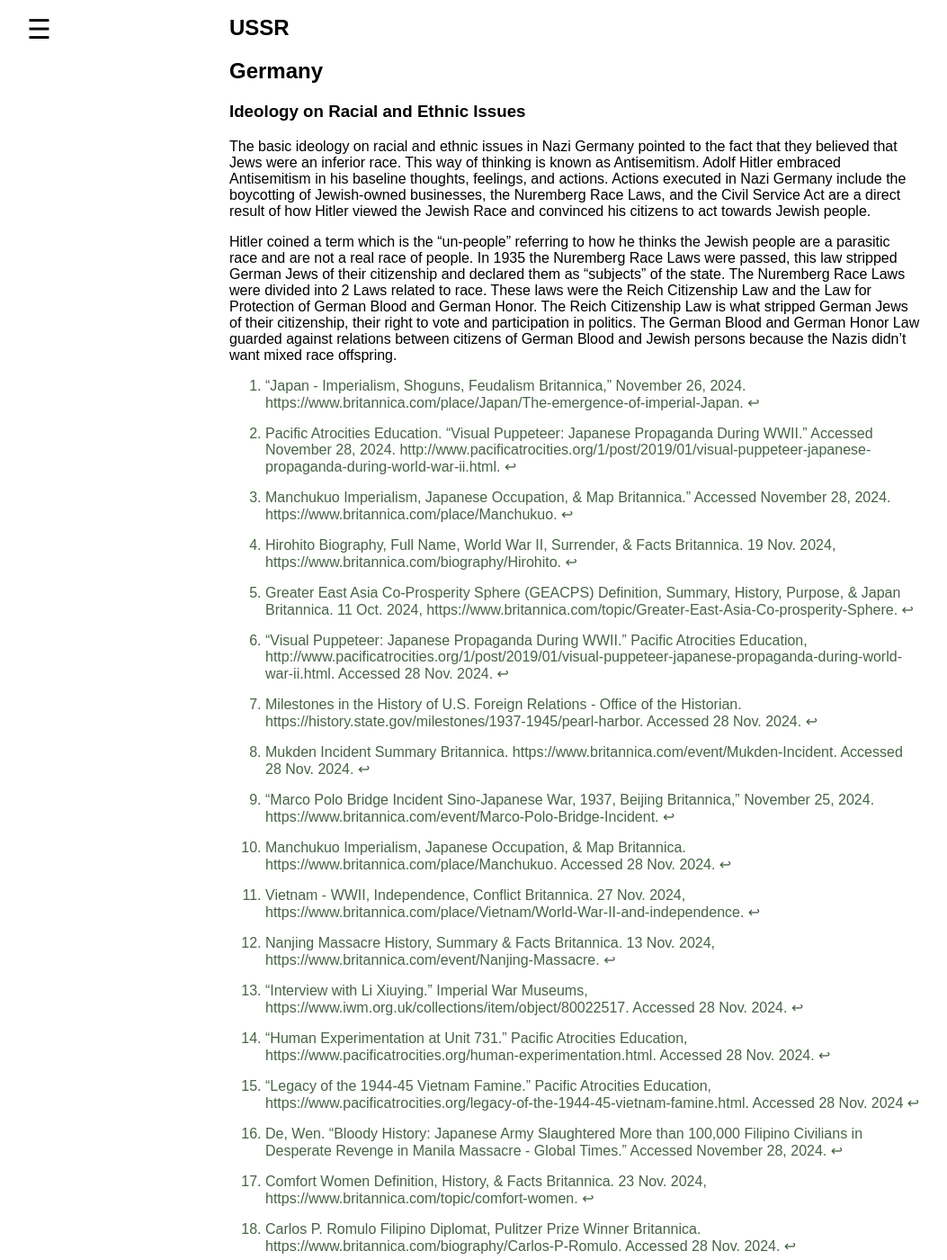
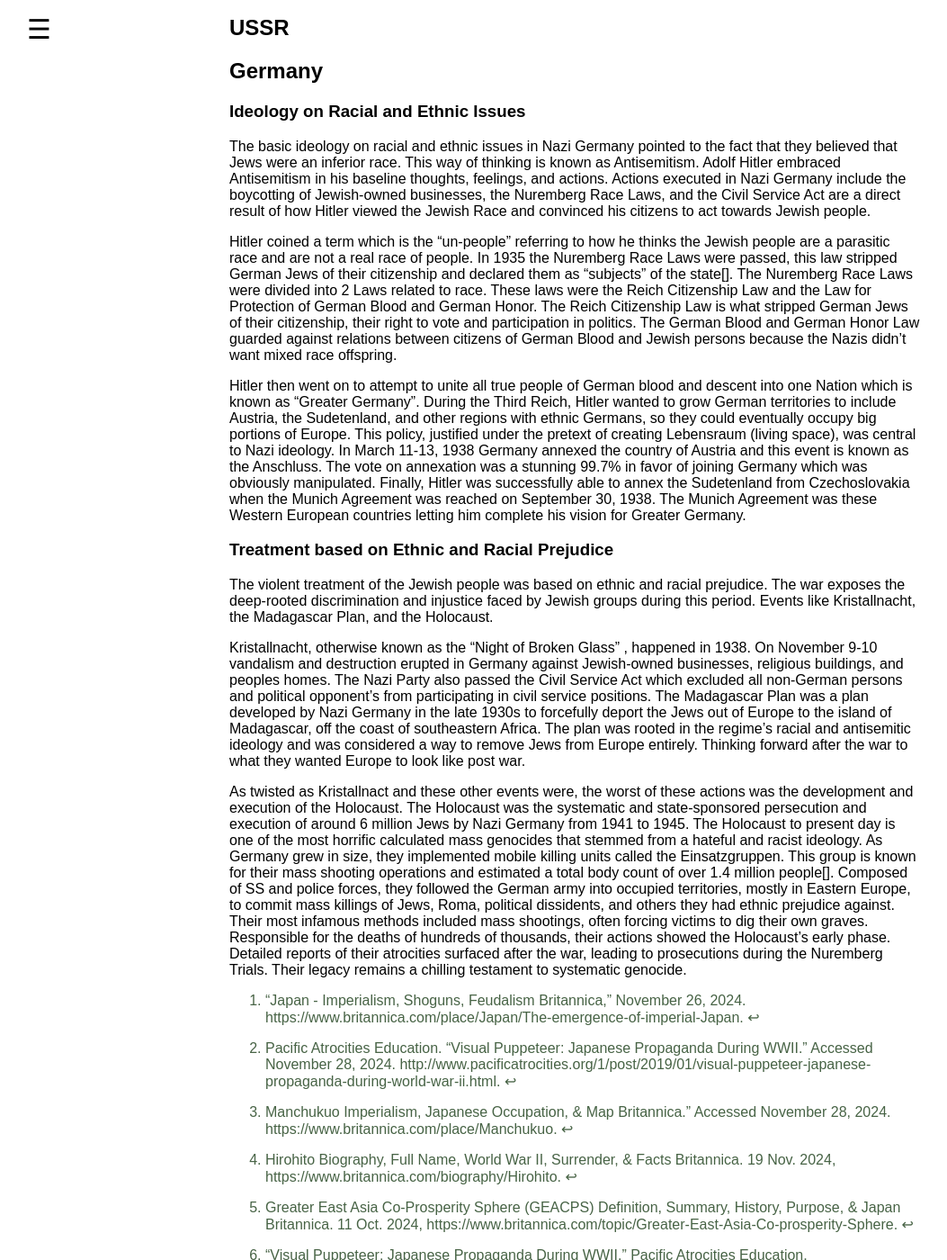
Before and after one commit to tshah93/ShahTanviAMH3931, a Jekyll site: the page built from 002_analysis.md, in a window 1280 px wide and 1400 px high, scrolled down 4658 px. Shown: the whole window at 90% size, without its empty margins (1-1054 px from the left). Built offline with Jekyll 4.4.1, drawn with Linux system fonts in a browser that asks for light colours.

Commit message:
Update 002_analysis.md

```diff
--- a/002_analysis.md
+++ b/002_analysis.md
@@ -69,7 +69,17 @@ Ultimately the rise and fall of Japanese racial superiority during World War 2 a
 ### Ideology on Racial and Ethnic Issues
 The basic ideology on racial and ethnic issues in Nazi Germany pointed to the fact that they believed that Jews were an inferior race. This way of thinking is known as Antisemitism. Adolf Hitler embraced Antisemitism in his baseline thoughts, feelings, and actions. Actions executed in Nazi Germany include the boycotting of Jewish-owned businesses, the Nuremberg Race Laws, and the Civil Service Act are a direct result of how Hitler viewed the Jewish Race and convinced his citizens to act towards Jewish people.
 
-Hitler coined a term which is the “un-people” referring to how he thinks the Jewish people are a parasitic race and are not a real race of people. In 1935 the Nuremberg Race Laws were passed, this law stripped German Jews of their citizenship and declared them as “subjects” of the state. The Nuremberg Race Laws were divided into 2 Laws related to race. These laws were the Reich Citizenship Law and the Law for Protection of German Blood and German Honor. The Reich Citizenship Law is what stripped German Jews of their citizenship, their right to vote and participation in politics. The German Blood and German Honor Law guarded against relations between citizens of German Blood and Jewish persons because the Nazis didn’t want mixed race offspring.
+Hitler coined a term which is the “un-people” referring to how he thinks the Jewish people are a parasitic race and are not a real race of people. In 1935 the Nuremberg Race Laws were passed, this law stripped German Jews of their citizenship and declared them as “subjects” of the state[]. The Nuremberg Race Laws were divided into 2 Laws related to race. These laws were the Reich Citizenship Law and the Law for Protection of German Blood and German Honor. The Reich Citizenship Law is what stripped German Jews of their citizenship, their right to vote and participation in politics. The German Blood and German Honor Law guarded against relations between citizens of German Blood and Jewish persons because the Nazis didn’t want mixed race offspring.
+
+Hitler then went on to attempt to unite all true people of German blood and descent into one Nation which is known as “Greater Germany”.  During the Third Reich, Hitler wanted to grow German territories to include Austria, the Sudetenland, and other regions with ethnic Germans, so they could eventually occupy big portions of Europe. This policy, justified under the pretext of creating Lebensraum (living space), was central to Nazi ideology. In March 11-13, 1938 Germany annexed the country of Austria and this event is known as the Anschluss. The vote on annexation was a stunning 99.7% in favor of joining Germany which was obviously manipulated. Finally, Hitler was successfully able to annex the Sudetenland from Czechoslovakia when the Munich Agreement was reached on September 30, 1938. The Munich Agreement was these Western European countries letting him complete his vision for Greater Germany.
+
+### Treatment based on Ethnic and Racial Prejudice
+The violent treatment of the Jewish people was based on ethnic and racial prejudice. The war exposes the deep-rooted discrimination and injustice faced by Jewish groups during this period. Events like Kristallnacht, the Madagascar Plan, and the Holocaust.
+
+Kristallnacht, otherwise known as the “Night of Broken Glass” , happened in 1938. On November 9-10 vandalism and destruction erupted in Germany against Jewish-owned businesses, religious buildings, and peoples homes. The Nazi Party also passed the Civil Service Act which excluded all non-German persons and political opponent's from participating in civil service positions.  The Madagascar Plan was a plan developed by Nazi Germany in the late 1930s to forcefully deport the Jews out of Europe to the island of Madagascar, off the coast of southeastern Africa. The plan was rooted in the regime's racial and antisemitic ideology and was considered a way to remove Jews from Europe entirely. Thinking forward after the war to what they wanted Europe to look like post war.
+
+As twisted as Kristallnact and these other events were, the worst of these actions was the development and execution of the Holocaust. The Holocaust was the systematic and state-sponsored persecution and execution of around 6 million Jews by Nazi Germany from 1941 to 1945. The Holocaust to present day is one of the most horrific calculated mass genocides that stemmed from a hateful and racist ideology. As Germany grew in size, they implemented mobile killing units called the Einsatzgruppen. This group is known for their mass shooting operations and estimated a total body count of over 1.4 million people[].  Composed of SS and police forces, they followed the German army into occupied territories, mostly in Eastern Europe, to commit mass killings of Jews, Roma, political dissidents, and others they had ethnic prejudice against. Their most infamous methods included mass shootings, often forcing victims to dig their own graves. Responsible for the deaths of hundreds of thousands, their actions showed the Holocaust’s early phase. Detailed reports of their atrocities surfaced after the war, leading to prosecutions during the Nuremberg Trials. Their legacy remains a chilling testament to systematic genocide.
+
 
 [^1]:“Japan - Imperialism, Shoguns, Feudalism  Britannica,” November 26, 2024. https://www.britannica.com/place/Japan/The-emergence-of-imperial-Japan.
 [^2]:Pacific Atrocities Education. “Visual Puppeteer: Japanese Propaganda During WWII.” Accessed November 28, 2024. http://www.pacificatrocities.org/1/post/2019/01/visual-puppeteer-japanese-propaganda-during-world-war-ii.html.
```
